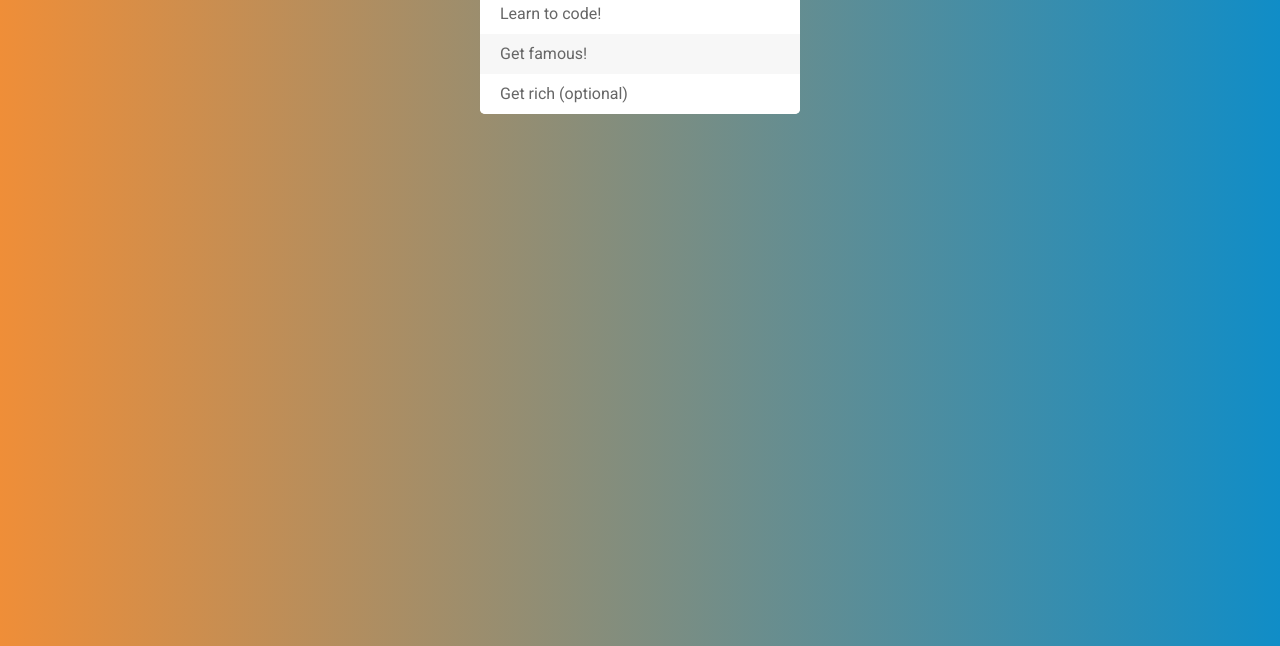
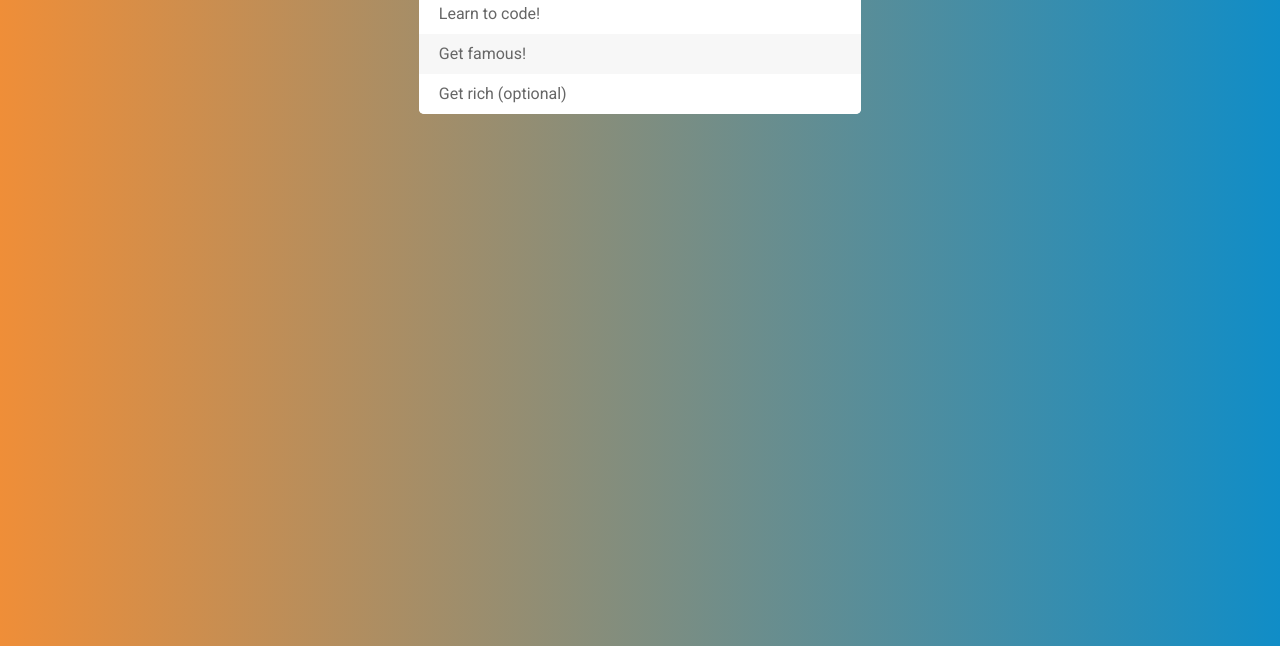
Before and after one commit to everfading/Simple-to-do-list, a plain HTML site: page index.html in a window 1280 px wide. Shown: the part 154-800 px from the top of the page. Drawn offline with Linux system fonts and the light colour scheme.

Commit message:
Add files via upload

```diff
--- a/assets/css/todos.css
+++ b/assets/css/todos.css
@@ -86,7 +86,7 @@ input:focus {
 
 #container {
 
-    width: 320px;
+    width: 35%;
     margin: 100px auto;
     background: #f7f7f7;
     box-shadow: 0 0 3px rgba(0,0,0 0.1);
```
